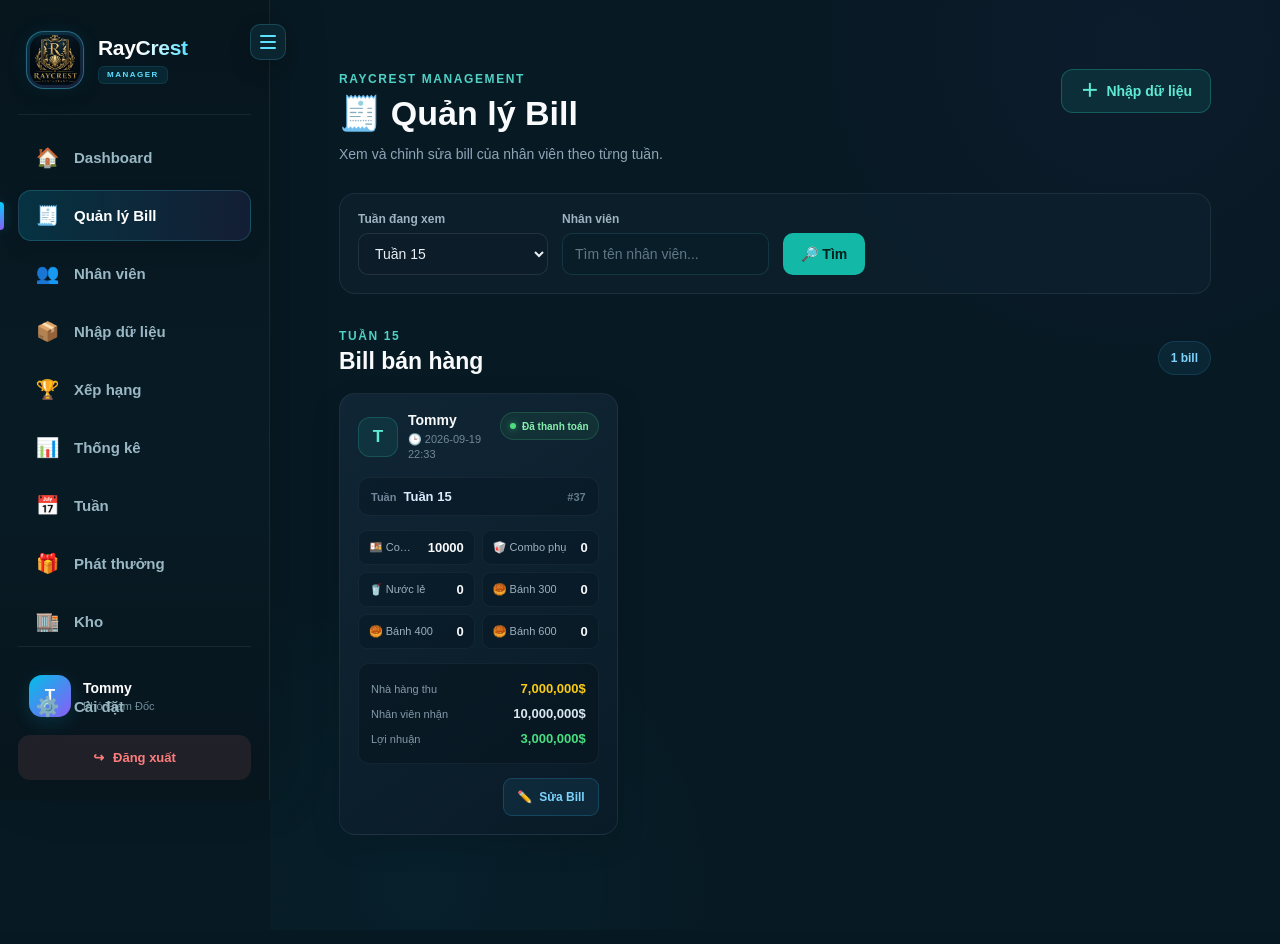
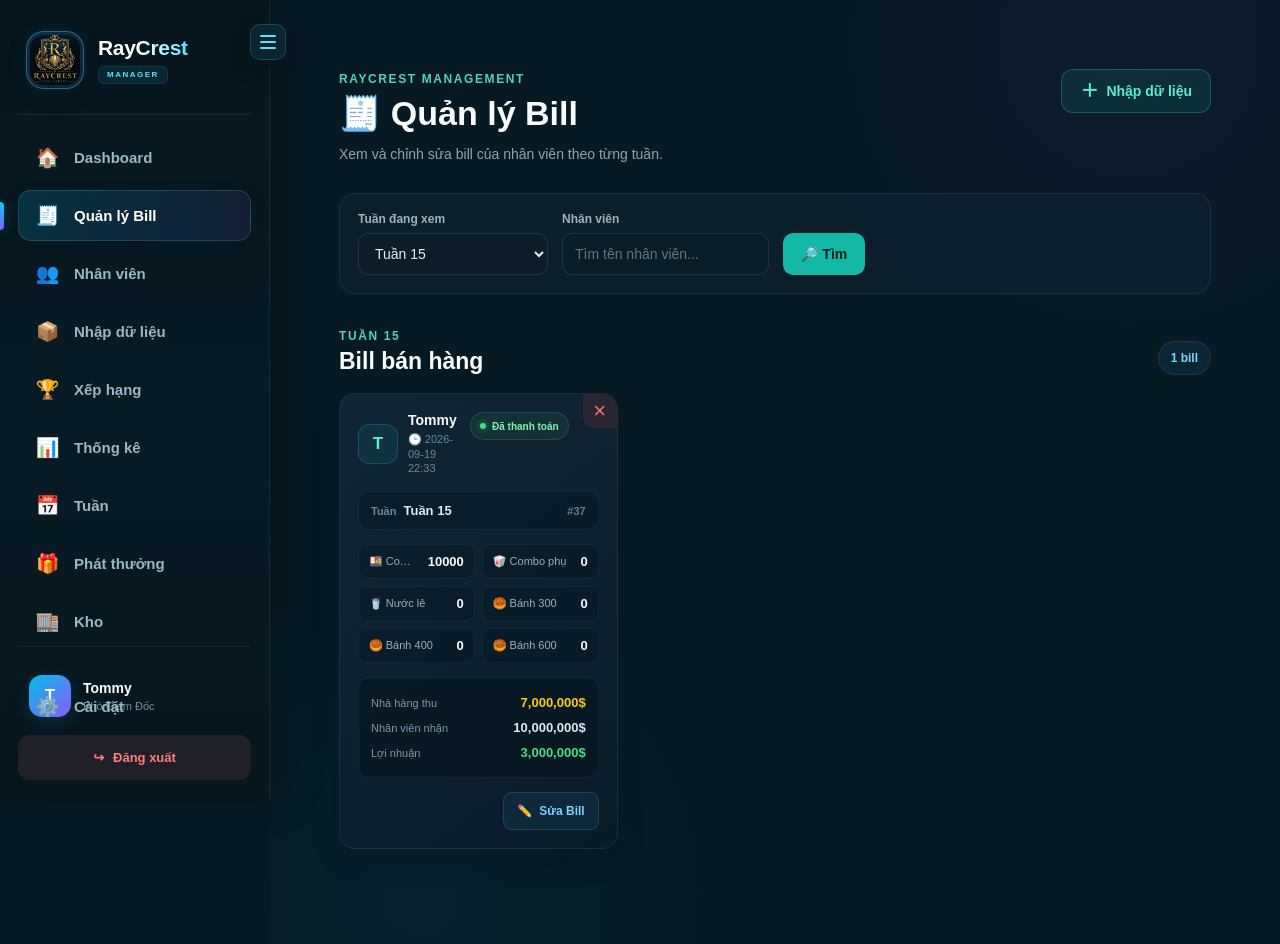
Before and after one commit to baophucnguyen761/RayCrestRestaurant, a Flask app: page /bills in a window 1280 px wide. Before the commit the page ends 835 px from the top, so only its background shows below. Run offline with Flask 3, Linux system fonts and the light colour scheme; a user stored in the database is signed in; data comes from the database, SQL or seed files in the repository; parts of the project's set-up code (start-up, migrations or seed data) failed here and were passed over.

Commit message:
Add delete bill button

```diff
--- a/static/bills.css
+++ b/static/bills.css
@@ -375,6 +375,56 @@
     opacity: 1;
 }
 
+/* =========================================================
+   DELETE BILL X
+========================================================= */
+
+.bill-delete-x {
+    position: absolute;
+
+    top: 0;
+    right: 0;
+
+    z-index: 20;
+
+    width: 34px;
+    height: 34px;
+
+    display: flex;
+    align-items: center;
+    justify-content: center;
+
+    padding: 0;
+
+    border: none;
+    border-radius: 0 16px 0 10px;
+
+    background: rgba(239, 68, 68, 0.12);
+    color: #f87171;
+
+    font-size: 22px;
+    font-weight: 500;
+    line-height: 1;
+
+    cursor: pointer;
+
+    transition:
+        background 0.2s ease,
+        color 0.2s ease;
+}
+
+.bill-delete-x:hover {
+    background: #ef4444;
+    color: #ffffff;
+}
+
+/* Chừa khoảng trống để nút X không đè lên trạng thái */
+.bill-card-header {
+    padding-right: 30px;
+}
+
+
+
 
 /* =========================================================
    CARD HEADER
--- a/templates/bills.html
+++ b/templates/bills.html
@@ -257,6 +257,22 @@
 
 
                 <article class="bill-card">
+
+                    {% if is_manager %}
+
+                        <button
+                            type="button"
+                            class="bill-delete-x"
+                            title="Xóa Bill"
+                            onclick="deleteBill(
+                                '{{ order.id }}',
+                                '{{ order.staff_name|e }}'
+                            )"
+                        >
+                            ×
+                        </button>
+
+                    {% endif %}
 
 
                     <!-- =========================================
```
